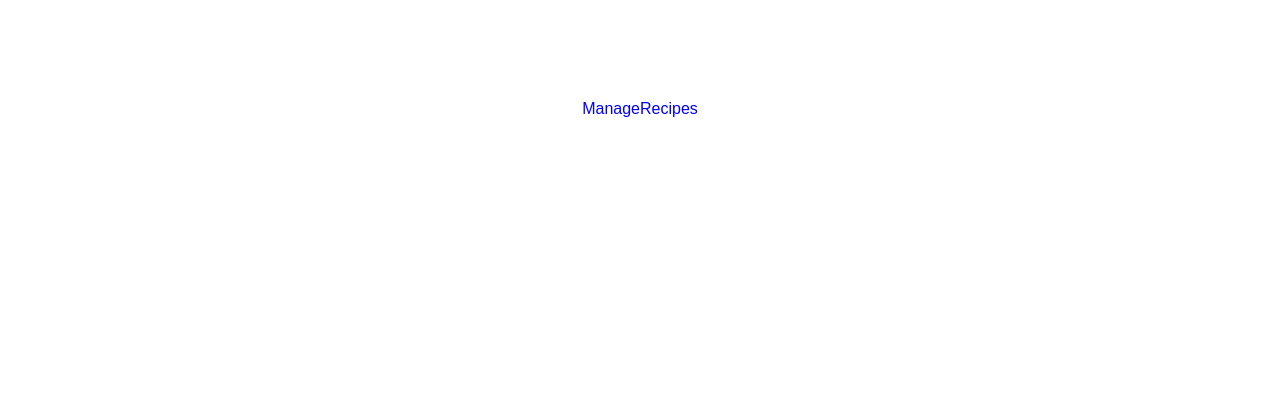
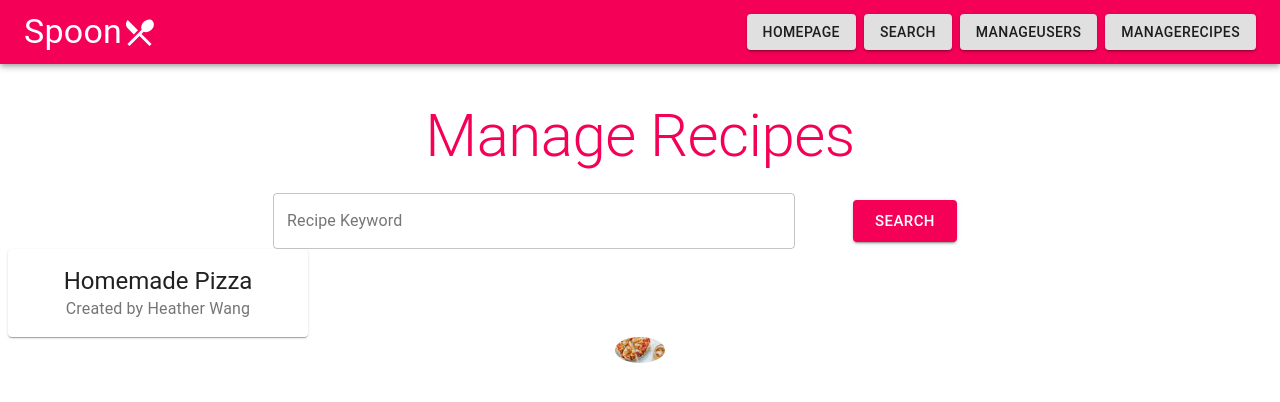
Before and after one commit to heatherwang39/Spoon, a React (Create React App) app in the folder spoon/: page /ManageRecipes in a window 1280 px wide. Shown: the top 402 px of the page. Built offline with nearby package versions, Linux system fonts and the light colour scheme; grey boxes are pictures that could not be loaded.

Commit message:
changed SearchBar components. Add basic layout for ManageRecipes

```diff
--- /dev/null
+++ b/spoon/src/react-components/ManageRecipes/RecipeInfo.js
@@ -0,0 +1,23 @@
+import React from 'react';
+import Card from '@material-ui/core/Card';
+import CardHeader from '@material-ui/core/CardHeader';
+import CardMedia from '@material-ui/core/CardMedia';
+import faker from 'faker';
+
+import './styles.css';
+
+class RecipeInfo extends React.Component {
+  render() {
+    return (
+      <Card className="recipeContainer">
+        <CardHeader
+          title="Homemade Pizza"
+          subheader="Created by Heather Wang"
+        />
+        <CardMedia className="recipeImage" image="./pizza.jpg" title="Recipe" />
+      </Card>
+    );
+  }
+}
+
+export default RecipeInfo;
--- a/spoon/src/react-components/ManageRecipes/index.js
+++ b/spoon/src/react-components/ManageRecipes/index.js
@@ -1,13 +1,51 @@
 import React from 'react';
+import Typography from '@material-ui/core/Typography';
 
 import './styles.css';
 
+import Header from '../Header';
+import SearchBar from '../SearchBar';
+import RecipeInfo from './RecipeInfo';
+import faker from 'faker';
+
 class ManageRecipes extends React.Component {
-    render() {
-      return (
-        <div>ManageRecipes</div>
-      )
-    }
+  state = {
+    searchedRecipe: '',
+    recipes: [
+      { owner: 'Heather', recipeName: 'Homemade Pizza' },
+      { owner: 'Joyce', recipeName: 'Twice-Baked Potatoes' },
+      { owner: 'Yuhan', recipeName: 'Corn Dogs' },
+      { owner: 'Elsa', recipeName: 'Chicken Pot Pie' },
+      { owner: 'Jon', recipeName: 'French Bread Pizza' },
+      { owner: 'Aya', recipeName: 'Egg rolls' },
+      { owner: 'James', recipeName: 'Chicken Parmesan' },
+      { owner: 'Tyrion', recipeName: 'Chicken nuggets' },
+      { owner: 'Penny', recipeName: '5' },
+      { owner: 'Leonard', recipeName: '6' },
+      { owner: 'Sheldon', recipeName: '7' },
+      { owner: 'Raj', recipeName: '8' },
+    ],
+  };
+
+  render() {
+    return (
+      <div>
+        <Header />
+        <Typography variant="h2" color="secondary" gutterBottom>
+          Manage Recipes
+        </Typography>
+        <SearchBar
+          searcheKeyword={this.state.searchedRecipe}
+          handleInputChange={this.handleInputChange}
+          searchObject={this.searchUser}
+          placeholder="For example: Chicken"
+          label="Recipe Keyword"
+        />
+        <RecipeInfo />
+        <img className="recipeImage" src={require('./pizza.jpg')} alt="food" />
+      </div>
+    );
+  }
 }
 
 export default ManageRecipes;
--- a/spoon/src/react-components/ManageRecipes/styles.css
+++ b/spoon/src/react-components/ManageRecipes/styles.css
@@ -0,0 +1,8 @@
+.recipeContainer {
+  max-width: 300px;
+}
+
+.recipeImage {
+  height: 300;
+  width: 300;
+}
--- a/spoon/src/react-components/ManageUsers/index.js
+++ b/spoon/src/react-components/ManageUsers/index.js
@@ -1,6 +1,8 @@
 import React from 'react';
+import Typography from '@material-ui/core/Typography';
 
 import './styles.css';
+
 import Header from '../Header';
 import SearchBar from '../SearchBar';
 import UserInfo from './UserInfo';
@@ -22,7 +24,6 @@ class ManageUsers extends React.Component {
       { name: 'Sheldon', followers: '7' },
       { name: 'Raj', followers: '8' },
     ],
-    searchedUser: [],
   };
 
   handleInputChange = (event) => {
@@ -52,10 +53,13 @@ class ManageUsers extends React.Component {
     return (
       <div>
         <Header />
+        <Typography variant="h2" color="secondary" gutterBottom>
+          Manage Users
+        </Typography>
         <SearchBar
-          searchedName={this.state.searchedName}
+          searcheKeyword={this.state.searchedName}
           handleInputChange={this.handleInputChange}
-          searchUser={this.searchUser}
+          searchObject={this.searchUser}
           placeholder="For example: Heather"
           label="User Name"
         />
--- a/spoon/src/react-components/SearchBar/index.js
+++ b/spoon/src/react-components/SearchBar/index.js
@@ -1,27 +1,23 @@
 import React from 'react';
 import Button from '@material-ui/core/Button';
-import Typography from '@material-ui/core/Typography';
 import TextField from '@material-ui/core/TextField';
 import Grid from '@material-ui/core/Grid';
 
 class SearchBar extends React.Component {
   render() {
     const {
-      searchedName,
+      searcheKeyword,
       handleInputChange,
-      searchUser,
+      searchObject,
       placeholder,
       label,
     } = this.props;
     return (
       <div>
-        <Typography variant="h2" color="secondary" gutterBottom>
-          ManageUsers
-        </Typography>
         <Grid container justify="center" alignItems="center" spacing={1}>
           <Grid item xs={5}>
             <TextField
-              value={searchedName}
+              value={searcheKeyword}
               onChange={handleInputChange}
               type="text"
               name="searchedName"
@@ -33,7 +29,7 @@ class SearchBar extends React.Component {
           </Grid>
           <Grid item xs={2}>
             <Button
-              onClick={searchUser}
+              onClick={searchObject}
               variant="contained"
               color="secondary"
               size="large"
```
Also changed, not shown: spoon/src/react-components/ManageRecipes/pizza.jpg (added).
